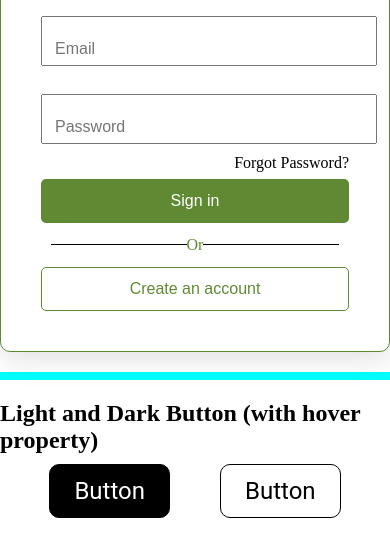
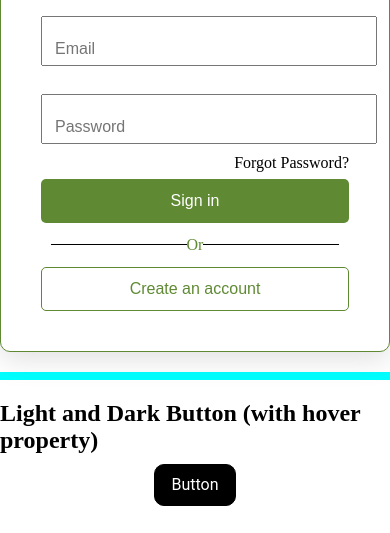
Before and after one commit to JUC24/proyecto1_proyecto-final, a website: page designSystem.html in a window 390 px wide. Shown: the part 310-843 px from the top of the page. Drawn offline with Linux system fonts and the light colour scheme.

Commit message:
docs(designSystem.html): media query

```diff
--- a/sass/components/_buttons.scss
+++ b/sass/components/_buttons.scss
@@ -48,3 +48,21 @@
 .lightButton:hover {
   background-color: #D9D9D9;
 }
+
+@media screen and (max-width: 480px) and (min-width: 320px) {
+  .buttonsArea{
+    flex-direction: column;
+    gap: 10px;
+
+  }
+  .lightButton{
+    font-size: 16px;
+    line-height: 24px;
+    padding: 8px 16px;
+  }
+  .darkButton{
+    font-size: 16px;
+    line-height: 24px;
+    padding: 8px 16px;
+  }
+}
```
Also changed, not shown: public/css/styles.css.
